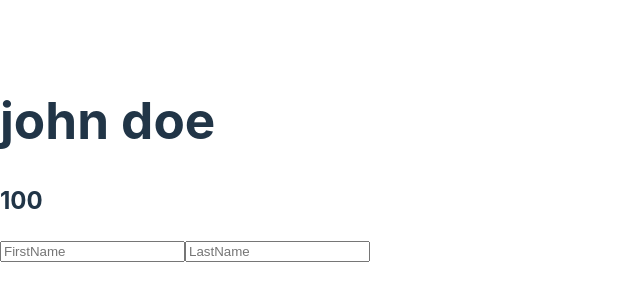
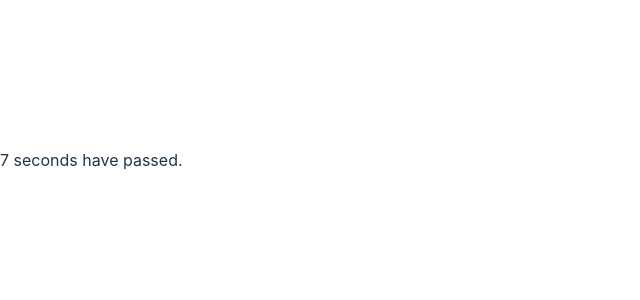
Before and after one commit to LydosSky/odin-react, a React (Vite) app: page / in a window 1280 px wide. Shown: the part 240-540 px from the top of the page, without its empty margins (0-640 px from the left). Built offline with nearby package versions, Linux system fonts and the light colour scheme.

Commit message:
feat: how to use useEffect

```diff
--- a/src/App.jsx
+++ b/src/App.jsx
@@ -1,21 +1,7 @@
 import "./App.css";
 
-function Button({ text, color, fontSize }) {
-  const buttonStyle = {
-    color: color,
-    fontSize: fontSize + "px",
-  };
-  return <button style={buttonStyle}>{text}</button>;
-}
-
 function App() {
-  return (
-    <div>
-      <Button text="Click Me!" color="blue" fontSize={12} />
-      <Button text="Don't Click Me!" color="red" fontSize={12} />
-      <Button text="Click Me!" color="blue" fontSize={20} />
-    </div>
-  );
+  return <div></div>;
 }
 
 export default App;
--- /dev/null
+++ b/src/effects.jsx
@@ -0,0 +1,17 @@
+import { useEffect, useState } from "react";
+
+export function Clock() {
+  const [counter, setCounter] = useState(0);
+
+  useEffect(function () {
+    const id = setInterval(function () {
+      setCounter((count) => count + 1);
+    }, 1000);
+
+    return function () {
+      clearInterval(id);
+    };
+  }, []);
+
+  return <p>{counter} seconds have passed.</p>;
+}
--- a/src/main.jsx
+++ b/src/main.jsx
@@ -1,14 +1,10 @@
 import { StrictMode } from "react";
 import { createRoot } from "react-dom/client";
 import "./index.css";
-import Greeting from "./Greeting";
-import { Footer, Header, Main } from "./components";
-import App from "./App";
-import Colors from "./Colors";
-import Person from "./Person";
+import { Clock } from "./effects";
 
 createRoot(document.getElementById("root")).render(
   <StrictMode>
-    <Person />
+    <Clock />
   </StrictMode>,
 );
```
Also changed, not shown: src/Button.jsx (added, +7 -0 lines).
